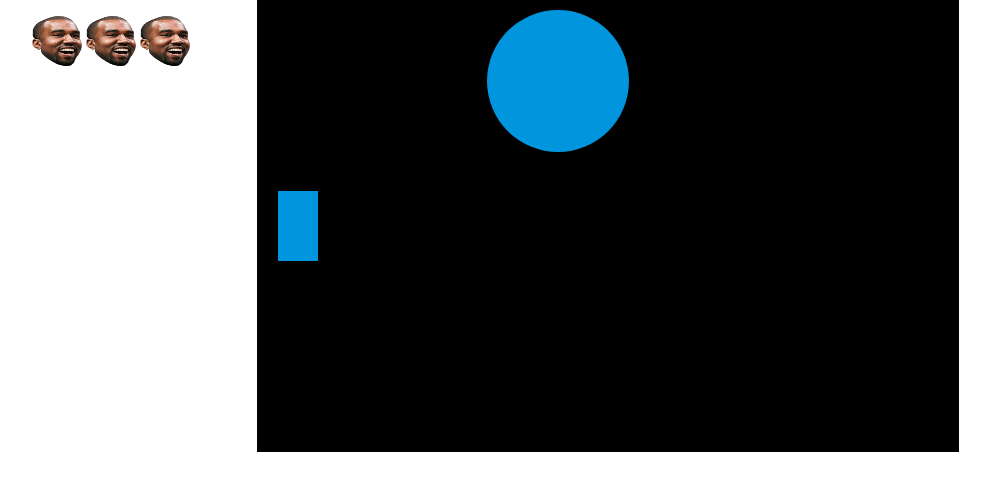
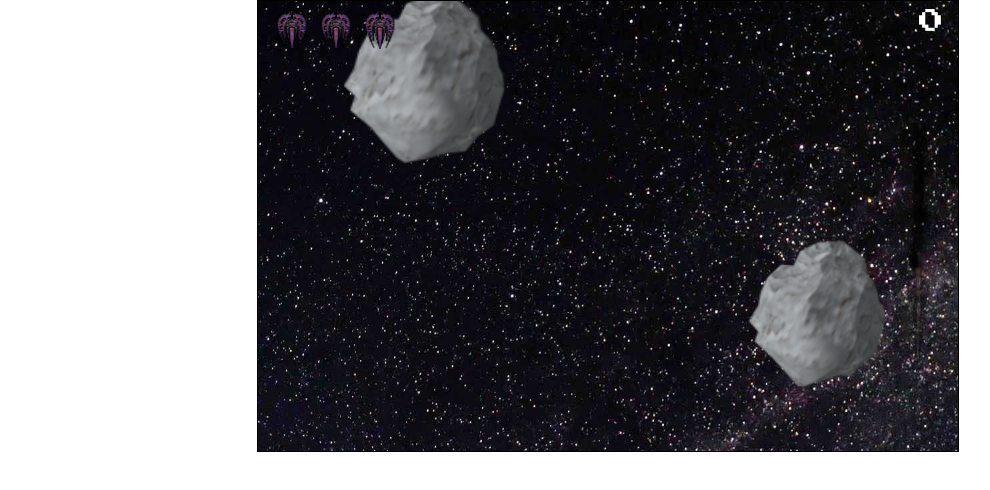
Before and after one commit to benjaminben/project1, a plain HTML site: page index.html in a window 1280 px wide. Shown: the whole page, without its empty margins (32-1022 px from the left). Drawn offline with Linux system fonts and the light colour scheme.

Commit message:
adds visuals

```diff
--- a/css/main.css
+++ b/css/main.css
@@ -13,17 +13,24 @@ canvas {
 	border: 1px solid black;
 	display: block;
 	margin: 0 auto;
-/*	background: url(/assets/giphy.gif) repeat fixed center;
-*/	background-size: 200px 150px;
-	background-color: black;
+	background: url('/assets/stars.jpg') no-repeat center center fixed;
+	background-size: cover;
 	z-index: 0;
-	/*height: 100%;
-	width: 100%;*/
+}
+
+main {
+	width: 700px;
+	height: 450px;
+	position: fixed;
+	margin: 0 50%;
+	transform: translate(-50%, 0);
+	display: block;
+	top: 0px;
 }
 
 #score{
 	position: absolute;
-	right: 5%;
+	right: 2%;
 	top: 2%;
 	z-index: 5;
 	font-size: 25px;
@@ -33,14 +40,14 @@ canvas {
 
 #lives{
 	position: absolute;
-	left: 5%;
+	left: 2%;
 	top: 2%;
 	z-index: 5;
 }
 .life{
-	background: url(/assets/kanye_happy.png);
-	width: 50px;
-	height: 50px;
+	background: url(/assets/ship_sprite.png);
+	width: 40px;
+	height: 40px;
 	background-size: 100% 100%;
 	display: inline-block;
 }
--- a/index.html
+++ b/index.html
@@ -9,6 +9,7 @@
 </head>
 <body>
 	<canvas id="theCanvas" width="700px" height="450px"></canvas>
+	<main>
 	<div id="score"></div>
 	<div id="lives">
 		<div class="life"></div>
@@ -16,6 +17,7 @@
 		<div class="life"></div>
 	</div>
 	<div id="gameOver">GAME OVER<h2>(space to reset)</h2></div>
+	</main>
 	<script type="text/javascript" src="/js/main.js"></script>
 </body>
 </html>
--- a/js/main.js
+++ b/js/main.js
@@ -17,28 +17,9 @@
 var canvas = document.getElementById("theCanvas");
 var ctx = canvas.getContext("2d");
 
-// var count = 0;
-// var animX;
-// var animY;
-
-// // var img = new Image();
-// // img.src = "/assets/asteroid_sprites.png";
-// // img.onload = draw;
-
-// // function draw(){
-// // 	requestAnimationFrame(draw);
-// // 	animX = (count % 9) * 128;
-// // 	animY = Math.floor(count / 9) * 128;
-// // 	ctx.drawImage(img, animX, animY, 128, 128, 100, 100, 128, 128);
-// // 	if(count == 149)
-// // 		count = 0;
-// // 	else
-// // 		count++
-// // }
-
 var startTime;
 var now = Date.now();
-var rockRate = 3000;
+var rockRate = 2000;
 
 // window.requestAnimFram = (function (callback){
 // 	return window.requestAnimationFrame ||
@@ -121,11 +102,11 @@ var Shot = function(x, y){
 }
 
 setInterval(function(){
-	if (dx < 9) dx++;
+	if (dx < 8) dx++;
 }, 10000);
 setInterval(function(){
-	if (rockRate > 750) rockRate -= 250;
-}, 15000);
+	if (rockRate > 500) rockRate -= 250;
+}, 5000);
 
 //MAIN LOOP
 var game;
@@ -146,10 +127,7 @@ var run = function() {
 	isGameOver = false;
 }
 
-
 var finalScore;
-
-
 
 startGame();
 
@@ -157,24 +135,73 @@ var score = 0;
 document.getElementById('score').innerHTML = score;
 var life = document.getElementsByClassName('life');
 
+// var kHead = document.createElement('img');
+// kHead.src = "/assets/kanye_happy.png"
+
+// function headSwap(head, image1, image2){
+// 	var timerId = setInterval(function(){
+
+// 	}, 1000)
+// }
+
+var count = 0;
+var animX;
+var animY;
+
+var img = new Image();
+img.src = "/assets/asteroid_sprites.png";
+
+// function drawLeft(){
+// 	requestAnimationFrame(drawLeft);
+// 	animX = (count % 8) * 128;
+// 	animY = Math.floor(count / 8) * 128;
+// 	ctx.drawImage(img, animX, animY, 128, 128, 100, 100, 128, 128);
+// 	if (count == 32) count = 0;
+// 	else count++;
+// }
+
+// var rockLeft = ctx.drawImage(img, animX, animY, 128, 128, 100, 100, 128, 128);
+
+// img.onload = rockLeft;
+
 function drawRock(){
 
 	rocks.forEach(function(rock){
+
+
+		// ctx.beginPath();
+		// ctx.arc(rock.x, rock.y, rock.radius, 0, Math.PI*2);
+		// ctx.fillStyle = "#0095DD";
+		// ctx.fill();
+		// ctx.closePath();
+		function drawLeft(){
+			animX = (count % 8) * 128;
+			animY = Math.floor(count / 8) * 128;
+			ctx.drawImage(img, animX, animY, 128, 128, rock.x - rock.radius * 1.5, rock.y - rock.radius * 1.5, rock.radius * 3, rock.radius * 3);
+			if(count == 32)
+				count = 0;
+			else
+				count++
+		}
 		ctx.beginPath();
+		drawLeft();
 		ctx.arc(rock.x, rock.y, rock.radius, 0, Math.PI*2);
-		ctx.fillStyle = "#0095DD";
-		ctx.fill();
+		// ctx.fillStyle = "#0095DD";
+		// ctx.fill();
 		ctx.closePath();
-	});
+		// ctx.clearRect(rock.x - rock.radius, rock.y - rock.radius, rock.radius * 2, rock.radius * 2);
+	})
 }
 
 var shipColor = "#0095DD";
 
 function drawShip(){
+var shipSprite = document.createElement('img');
+shipSprite.src = "/assets/ship_sprite.png";
+
 	ctx.beginPath();
 	ctx.rect(ship.x, ship.y, ship.width, ship.height);
-	ctx.fillStyle = shipColor;
-	ctx.fill();
+	ctx.drawImage(shipSprite, ship.x - 10, ship.y, ship.width + 20, ship.height);
 	ctx.closePath();
 }
 
@@ -183,7 +210,7 @@ function drawShot(){
 	shots.forEach(function(shot){
 		ctx.beginPath();
 		ctx.arc(shot.x, shot.y, shot.radius, 0, Math.PI*2);
-		ctx.fillStyle = "#95DD00";
+		ctx.fillStyle = "#D1FFFF";
 		ctx.fill();
 		ctx.closePath();
 	});
@@ -193,12 +220,8 @@ function drawShot(){
 function gameLoop(){
 	now = Date.now();
 	var dt = (now-startTime)/1000;
-	// console.log(dt);
 	ctx.clearRect(0, 0, canvas.width, canvas.height);
-	ctx.fillStyle = "black";
 	ctx.fill;
-	// console.log(hitRocks);
-	// console.log(isInvincible);
 
 	//SCORE-KEEPING
 	document.getElementById('score').innerHTML = score;
@@ -254,7 +277,7 @@ function gameLoop(){
 
 	//WHEN PLAYER GETS HIT
 	for(i = 0; i < rocks.length; i++){
-		if (playerHit(ship, rocks[i]) && isInvincible === false && isGameOver === false){
+		if (playerHit(ship, rocks[i]) && isInvincible === false && isGameOver === false && rocks[i].radius >= 3){
 			// console.log('collision');
 			death();
 			resetGame();
@@ -320,7 +343,7 @@ function createRocks(numRocks){
 	function createRock(){
 		if (numRocks > rocks.length){
 			var radius = Math.floor(Math.random() * (80 - 20)) + 20;
-			var x = canvas.width;
+			var x = canvas.width+radius;
 			var y = Math.floor(Math.random() * canvas.height);
 			var rock = new Rock(radius, x, y);
 			rocks.push(rock);
@@ -346,11 +369,13 @@ function fireShots(){
 }
 
 function invincible(){
-	if (hitRocks >= 15){
+	if (hitRocks >= 10){
 		isInvincible = true;
-		canvas.style.background = "url(/assets/giphy.gif) repeat fixed center";
-		var timerId = window.setTimeout(function(){
-			canvas.style.background = "black";
+		canvas.style.background = "url(/assets/giphy.gif) no-repeat center center fixed";
+		canvas.style.backgroundSize = "cover";
+		var timerId = setTimeout(function(){
+			canvas.style.background = "url('/assets/stars.jpg') no-repeat center center fixed";
+			canvas.style.backgroundSize = 'cover';
 			isInvincible = false;
 		}, 10000)
 	}
@@ -381,6 +406,7 @@ function gameOver(){
 				ship.lives = 3;
 				score = 0;
 				dx = 2;
+				rockRate = 2000;
 				youLose.style.display = "none";
 				life[0].style.display = "inline-block";
 				life[1].style.display = "inline-block";
```
Also changed, not shown: assets/kanye_shady.png (added), assets/ship_sprite.png (added), assets/stars.jpg (added).
